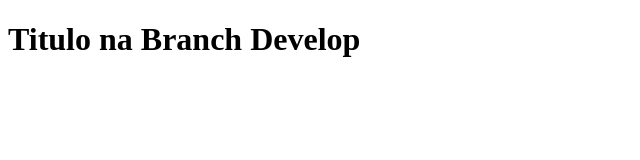
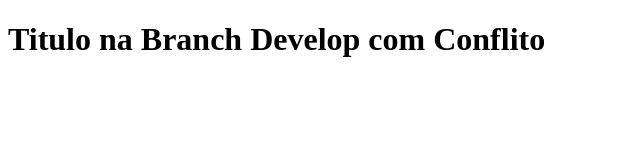
Before and after one commit to Bruno7Martinho/AulaWeb, a plain HTML site: page index.html in a window 1280 px wide. Shown: the whole page, without its empty margins (0-640 px from the left). Drawn offline with Linux system fonts and the light colour scheme.

Commit message:
Branch com cONFLITOS

```diff
--- a/index.html
+++ b/index.html
@@ -6,6 +6,6 @@
     <title>Document</title>
 </head>
 <body>
-    <h1>Titulo na Branch Develop</h1>
+    <h1>Titulo na Branch Develop com Conflito</h1>
 </body>
 </html>
```
